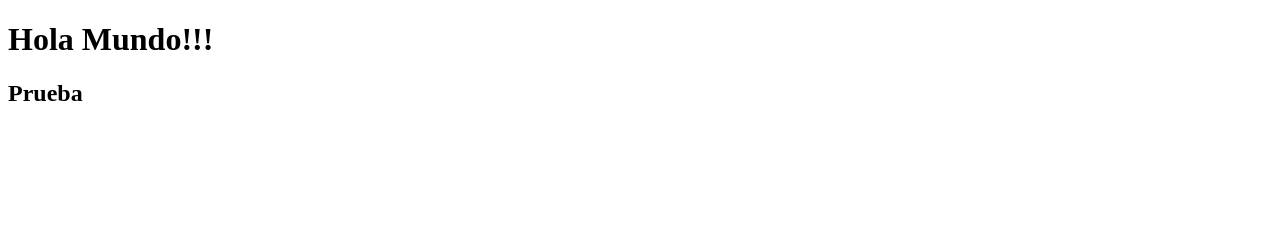
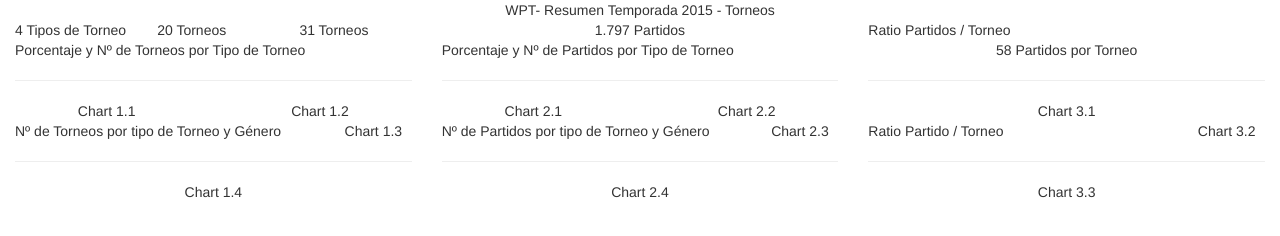
Before and after one commit to davidmunoz4185/zoompadel, a plain HTML site: page index.html in a window 1280 px wide. Drawn offline with nearby package versions, Linux system fonts and the light colour scheme.

Commit message:
20160211 Before going home a BCK

```diff
--- a/index.html
+++ b/index.html
@@ -1,15 +1,156 @@
 <!DOCTYPE html>
-<html>
-  <head>
+<html lang="en">
+<head>
+  <title>Dashboard</title>
+  <link rel="stylesheet" href="./css/bootstrap.min.css">
+  <link rel="stylesheet" href="./css/keen-dashboards.css">
+  <link rel="stylesheet" href="./css/dc.css">
+  <link rel="stylesheet" href="./css/custom.css">
 
-  </head>
 
-  <body>
-    <h1>
-      Hola Mundo!!!
-    </h1>
-    <h2>
-	Prueba
-    </h2>
-  </body>
+</head>
+<body >
+
+  <header class="text-center">
+    WPT- Resumen Temporada 2015 - Torneos
+  </header>
+
+  <div class="container-fluid text-center">
+
+    <div class="row">
+      <div class="col-sm-4">
+        <div class="row text-left">
+          <div class="col-sm-4">
+            4 Tipos de Torneo
+          </div>
+          <div class="col-sm-4">
+            20 Torneos
+          </div>
+          <div class="col-sm-4">
+            31 Torneos
+          </div>
+        </div>
+        <div class="row">
+          <div class="col-sm-12 text-left">
+            Porcentaje y Nº de Torneos por Tipo de Torneo
+            <hr>
+          </div>
+        </div>
+        <div class="row">
+          <div class="col-sm-6">
+            Chart 1.1
+          </div>
+          <div class="col-sm-6">
+            Chart 1.2
+          </div>
+        </div>
+        <div class="row">
+          <div class="col-sm-9 text-left">
+            Nº de Torneos por tipo de Torneo y Género
+          </div>
+          <div class="col-sm-3">
+            Chart 1.3
+          </div>
+        </div>
+        <div class="row">
+          <div class="col-sm-12">
+            <hr>
+          </div>
+        </div>
+        <div class="row">
+          <div class="col-sm-12">
+            Chart 1.4
+          </div>
+        </div>
+      </div>
+
+      <div class="col-sm-4">
+        <div class="row">
+          <div class="col-sm-12">
+            1.797 Partidos
+          </div>
+        </div>
+        <div class="row">
+          <div class="col-sm-12 text-left">
+            Porcentaje y Nº de Partidos por Tipo de Torneo
+            <hr>
+          </div>
+        </div>
+        <div class="row">
+          <div class="col-sm-6">
+            Chart 2.1
+          </div>
+          <div class="col-sm-6">
+            Chart 2.2
+          </div>
+        </div>
+        <div class="row">
+          <div class="col-sm-9 text-left">
+            Nº de Partidos por tipo de Torneo y Género
+          </div>
+          <div class="col-sm-3">
+            Chart 2.3
+          </div>
+        </div>
+        <div class="row">
+          <div class="col-sm-12">
+            <hr>
+          </div>
+        </div>
+        <div class="row">
+          <div class="col-sm-12">
+            Chart 2.4
+          </div>
+        </div>
+      </div>
+
+      <div class="col-sm-4">
+        <div class="row">
+          <div class="col-sm-12 text-left">
+            Ratio Partidos / Torneo
+          </div>
+        </div>
+        <div class="row">
+          <div class="col-sm-12">
+            58 Partidos por Torneo
+            <hr>
+          </div>
+        </div>
+        <div class="row">
+          <div class="col-sm-12">
+            Chart 3.1
+          </div>
+        </div>
+        <div class="row">
+          <div class="col-sm-9 text-left">
+            Ratio Partido / Torneo
+          </div>
+          <div class="col-sm-3">
+            Chart 3.2
+          </div>
+        </div>
+        <div class="row">
+          <div class="col-sm-12">
+            <hr>
+          </div>
+        </div>
+        <div class="row">
+          <div class="col-sm-12">
+            Chart 3.3
+          </div>
+        </div>
+      </div>
+    </div>
+  </div>
+</div>
+
+  <script type="text/javascript" src="http://d3js.org/d3.v3.min.js" charset="utf-8"></script>
+  <script src="./js/jquery.min.js"></script>
+  <script src="./js/bootstrap.min.js"></script>
+  <script src="./js/crossfilter.js"></script>
+  <script src="./js/dc.js"></script>
+  <script src="./js/queue.js"></script>
+  <script src="./js/keen.min.js"></script>
+  <script src='./js/graphs.js' type='text/javascript'></script>
+</body>
 </html>
```
Also changed, not shown: css/styles.css (deleted).
